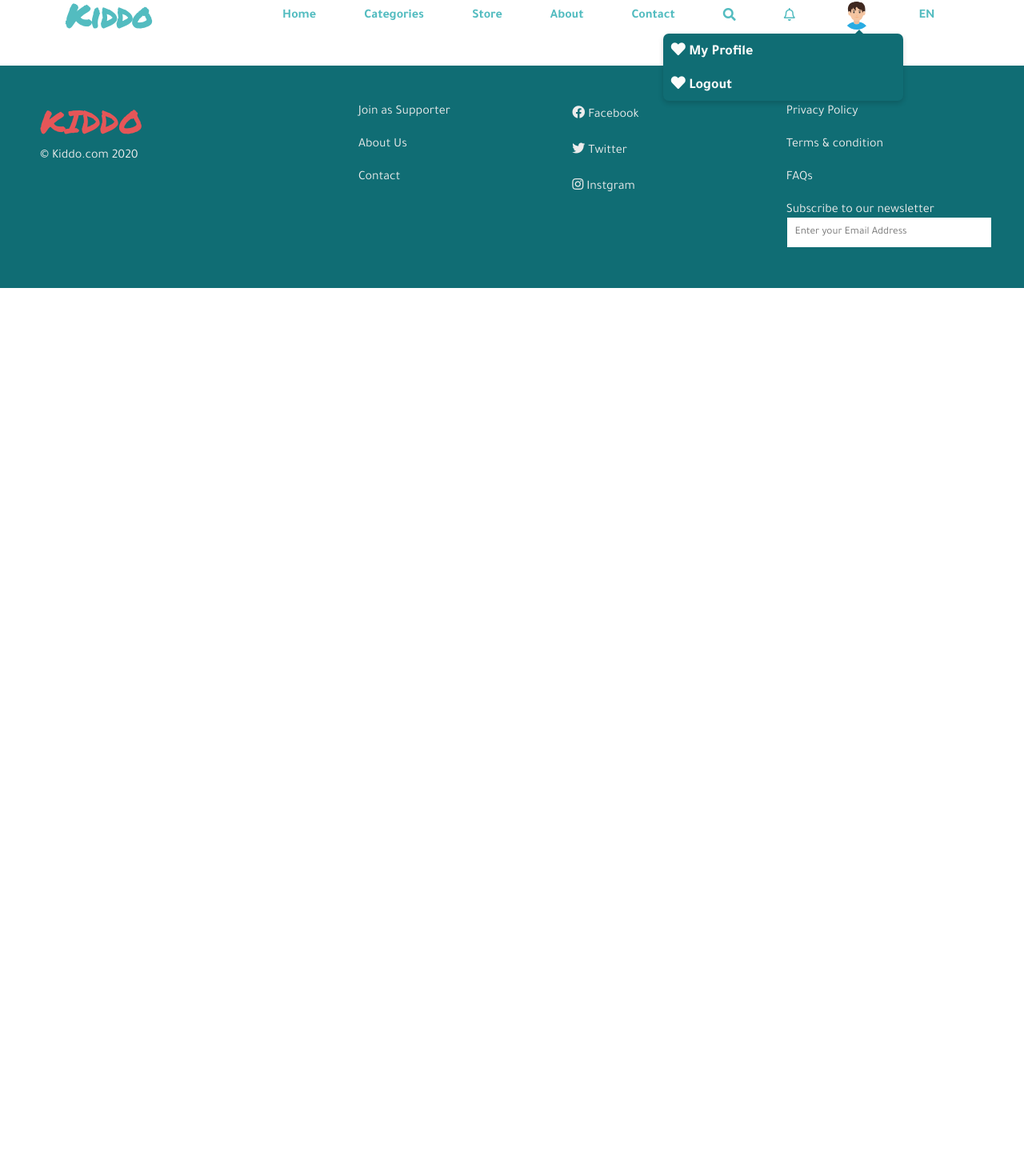
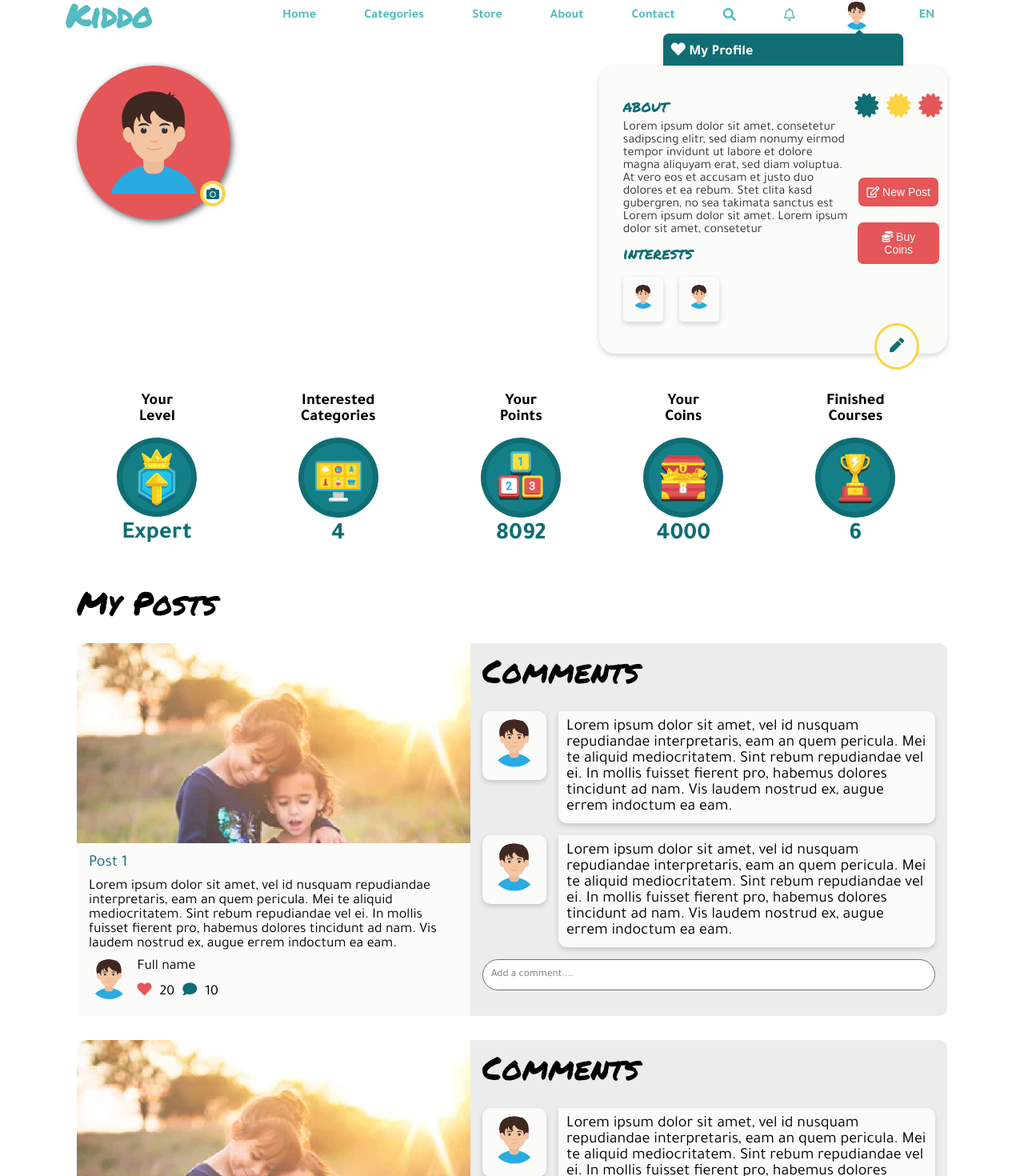
Before and after one commit to RanaMohamed/KiddoReact, a React (Create React App) app: page /kid in a window 1280 px wide. Shown: the part 43-1513 px from the top of the page at 80% size. Before the commit the page ends 800 px from the top, so only its background shows below. Built offline with nearby package versions, Linux system fonts and the light colour scheme; no server answers; what @hapi/joi would draw is missing.

Commit message:
:sparkles: Kid Route

```diff
--- a/src/App.jsx
+++ b/src/App.jsx
@@ -6,8 +6,9 @@ import TestRedux from './pages/testRedux';
 import Home from './pages/home';
 import Header from './components/header';
 import Footer from './components/footer';
-import Buyer from './pages/buyer';
-import Supporter from './pages/supporter';
+import KidLogin from './pages/kidLogin';
+import SupporterLogin from './pages/supporterLogin';
+import BuyerLogin from './pages/buyerLogin';
 import Kid from './pages/kid';
 
 function App() {
@@ -15,9 +16,11 @@ function App() {
 		<React.Fragment>
 			<Header></Header>
 			<Switch>
-				<Route path='/kid/login' component={Kid}></Route>
-				<Route path='/supporter/login' component={Supporter}></Route>
-				<Route path='/buyer/login' component={Buyer}></Route>
+				<Route path='/kid/login' component={KidLogin}></Route>
+				<Route path='/supporter/login' component={SupporterLogin}></Route>
+				<Route path='/buyer/login' component={BuyerLogin}></Route>
+				<Route path='/buyer/login' component={BuyerLogin}></Route>
+				<Route path='/kid' component={Kid}></Route>
 
 				<Route path='/testRedux' component={TestRedux}></Route>
 				<Route path='/test' component={Test}></Route>
--- /dev/null
+++ b/src/components/kid/dashboard.jsx
@@ -0,0 +1,37 @@
+import React from 'react';
+
+const KidDashboard = () => {
+	return (
+		<>
+			<section className='d-flex justify-content-between my-lg'>
+				<div className='number-card'>
+					<h3 className='number-card__title'>Your Level</h3>
+					<img src='./img/level.svg' alt='c'></img>
+					<p className='number-card__number'>Expert</p>
+				</div>
+				<div className='number-card'>
+					<h3 className='number-card__title'>Interested Categories</h3>
+					<img src='./img/008-create.svg' alt='c'></img>
+					<p className='number-card__number'>4</p>
+				</div>
+				<div className='number-card'>
+					<h3 className='number-card__title'>Your Points</h3>
+					<img src='./img/034-game-6.svg' alt='c'></img>
+					<p className='number-card__number'>8092</p>
+				</div>
+				<div className='number-card'>
+					<h3 className='number-card__title'>Your Coins</h3>
+					<img src='./img/067-treasure-1.svg' alt='c'></img>
+					<p className='number-card__number'>4000</p>
+				</div>
+				<div className='number-card'>
+					<h3 className='number-card__title'>Finished Courses</h3>
+					<img src='./img/068-trophy.svg' alt='c'></img>
+					<p className='number-card__number'>6</p>
+				</div>
+			</section>
+		</>
+	);
+};
+
+export default KidDashboard;
--- a/src/components/postWithComments.jsx
+++ b/src/components/postWithComments.jsx
@@ -3,7 +3,7 @@ import React from 'react';
 const PostWithComments = () => {
 	return (
 		<>
-			<div className='post-card post-card--md'>
+			<div className='post-card post-card--md my-md'>
 				<div className='post-card__post'>
 					<div className='post-card__img'>
 						<img alt='Post' src='../img/post1.png' />
--- /dev/null
+++ b/src/components/profilePicture.jsx
@@ -0,0 +1,18 @@
+import React from 'react';
+
+const ProfilePicture = () => {
+	return (
+		<>
+			<section className='profile-pic'>
+				<div>
+					<img id='pic' src='./img/kid.svg' alt='kid'></img>
+					<section className='profile-pic_inner'>
+						<img src='./img/Icon awesome-camera.svg' alt=''></img>
+					</section>
+				</div>
+			</section>
+		</>
+	);
+};
+
+export default ProfilePicture;
--- a/src/css/main.css
+++ b/src/css/main.css
@@ -868,6 +868,18 @@ body {
 .p-xl {
   padding: 10rem; }
 
+.my-lg {
+  margin-top: 5rem;
+  margin-bottom: 5rem; }
+
+.my-md {
+  margin-top: 3rem;
+  margin-bottom: 3rem; }
+
+.my-sm {
+  margin-top: 1.5rem;
+  margin-bottom: 1.5rem; }
+
 .App {
   box-shadow: rgba(0, 0, 0, 0.16) 0px 3px 6px;
   font-family: "PermanentMarker";
--- /dev/null
+++ b/src/pages/buyerLogin.jsx
@@ -0,0 +1,40 @@
+import React from 'react';
+import LoginBuyer from '../components/buyer/login';
+import SignupBuyer from '../components/buyer/signup';
+import { useState } from 'react';
+
+const BuyerLogin = () => {
+	const [login, setLogin] = useState(true);
+
+	return (
+		<>
+			<div className='container d-flex h-100-vh align-items-center'>
+				<div className='w-50'>
+					<button
+						className={'btn btn--rect' + (login ? ' btn--light' : ' btn--1')}
+						onClick={() => setLogin(false)}
+					>
+						Signup
+					</button>
+					<button
+						className={'btn btn--rect' + (!login ? ' btn--light' : ' btn--1')}
+						onClick={() => setLogin(false)}
+					>
+						Login
+					</button>
+
+					<h1 className='w-70'>
+						{login
+							? 'Fill Your Info to enter'
+							: 'Fill the form to be part of the community'}
+					</h1>
+				</div>
+				<div className='w-50 bg--2'>
+					{login ? <LoginBuyer></LoginBuyer> : <SignupBuyer></SignupBuyer>}
+				</div>
+			</div>
+		</>
+	);
+};
+
+export default BuyerLogin;
--- a/src/pages/kid.jsx
+++ b/src/pages/kid.jsx
@@ -1,37 +1,24 @@
 import React from 'react';
-import { useState } from 'react';
-import LoginKid from '../components/kid/login';
-import SignupKid from '../components/kid/signup';
+import KidInfo from '../components/kidInfo';
+import ProfilePicture from '../components/profilePicture';
+import KidDashboard from '../components/kid/dashboard';
+import PostWithComments from '../components/postWithComments';
 
 const Kid = () => {
-	const [login, setLogin] = useState(true);
-
 	return (
 		<>
-			<div className='container d-flex h-100-vh align-items-center'>
-				<div className='w-50'>
-					<button
-						className={'btn btn--rect' + (login ? ' btn--light' : ' btn--1')}
-						onClick={() => setLogin(false)}
-					>
-						Signup
-					</button>
-					<button
-						className={'btn btn--rect' + (!login ? ' btn--light' : ' btn--1')}
-						onClick={() => setLogin(false)}
-					>
-						Login
-					</button>
-
-					<h1 className='w-70'>
-						{login
-							? 'Fill Your Info to enter'
-							: 'Fill the form to be part of the community'}
-					</h1>
+			<div className='container'>
+				<div className='d-flex justify-content-between'>
+					<ProfilePicture></ProfilePicture>
+					<KidInfo></KidInfo>
 				</div>
-				<div className='w-50 bg--2'>
-					{login ? <LoginKid></LoginKid> : <SignupKid></SignupKid>}
-				</div>
+				<KidDashboard></KidDashboard>
+				<section className='my-lg'>
+					<h2>My Posts</h2>
+					<PostWithComments></PostWithComments>
+					<PostWithComments></PostWithComments>
+					<PostWithComments></PostWithComments>
+				</section>
 			</div>
 		</>
 	);
--- a/src/pages/supporter.jsx
+++ b/src/pages/kidLogin.jsx
@@ -1,9 +1,9 @@
 import React from 'react';
 import { useState } from 'react';
-import LoginSupporter from '../components/supporter/login';
-import SignupSupporter from '../components/supporter/signup';
+import LoginKid from '../components/kid/login';
+import SignupKid from '../components/kid/signup';
 
-const Supporter = () => {
+const KidLogin = () => {
 	const [login, setLogin] = useState(true);
 
 	return (
@@ -30,15 +30,11 @@ const Supporter = () => {
 					</h1>
 				</div>
 				<div className='w-50 bg--2'>
-					{login ? (
-						<LoginSupporter></LoginSupporter>
-					) : (
-						<SignupSupporter></SignupSupporter>
-					)}
+					{login ? <LoginKid></LoginKid> : <SignupKid></SignupKid>}
 				</div>
 			</div>
 		</>
 	);
 };
 
-export default Supporter;
+export default KidLogin;
--- a/src/pages/buyer.jsx
+++ b/src/pages/supporterLogin.jsx
@@ -1,9 +1,9 @@
 import React from 'react';
-import LoginBuyer from '../components/buyer/login';
-import SignupBuyer from '../components/buyer/signup';
 import { useState } from 'react';
+import LoginSupporter from '../components/supporter/login';
+import SignupSupporter from '../components/supporter/signup';
 
-const Buyer = () => {
+const SupporterLogin = () => {
 	const [login, setLogin] = useState(true);
 
 	return (
@@ -30,11 +30,15 @@ const Buyer = () => {
 					</h1>
 				</div>
 				<div className='w-50 bg--2'>
-					{login ? <LoginBuyer></LoginBuyer> : <SignupBuyer></SignupBuyer>}
+					{login ? (
+						<LoginSupporter></LoginSupporter>
+					) : (
+						<SignupSupporter></SignupSupporter>
+					)}
 				</div>
 			</div>
 		</>
 	);
 };
 
-export default Buyer;
+export default SupporterLogin;
--- a/src/sass/layout/_display.scss
+++ b/src/sass/layout/_display.scss
@@ -25,3 +25,18 @@
 .p-xl {
 	padding: $spacing-xl;
 }
+
+.my-lg {
+	margin-top: $spacing-lg;
+	margin-bottom: $spacing-lg;
+}
+
+.my-md {
+	margin-top: $spacing-md;
+	margin-bottom: $spacing-md;
+}
+
+.my-sm {
+	margin-top: $spacing-sm;
+	margin-bottom: $spacing-sm;
+}
```
